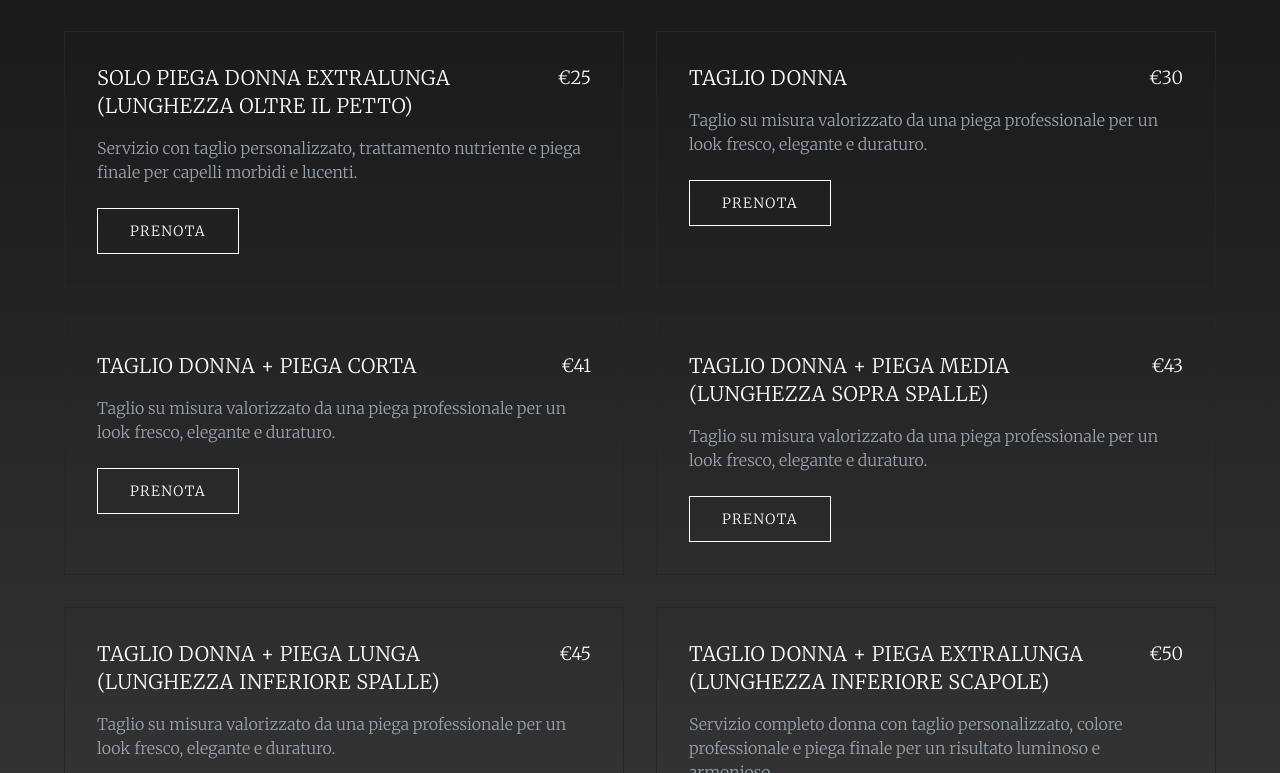
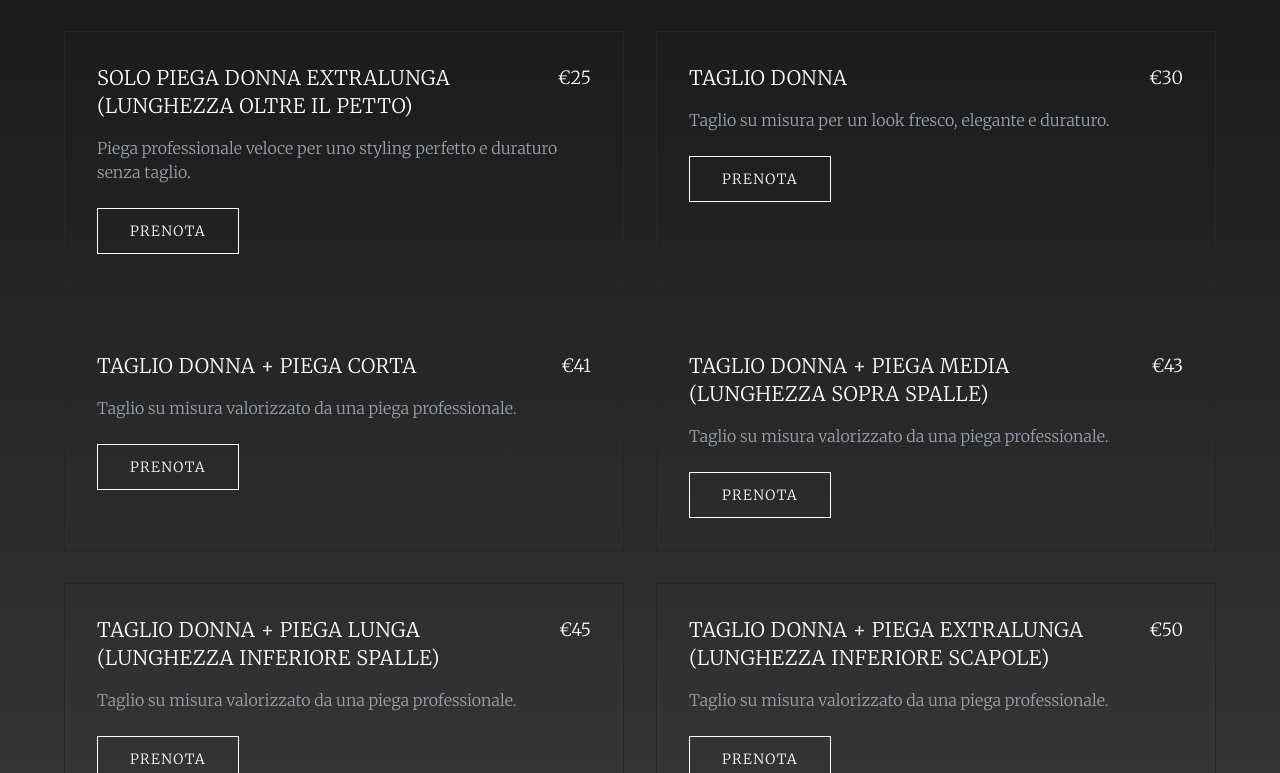
Before and after one commit to Lillo1254/project_hair_makeup, a Next.js app: page /servicesPage in a window 1280 px wide. Shown: the part 1367-2140 px from the top of the page. Built offline with nearby package versions, Linux system fonts and the light colour scheme; a web font is replaced by a local one.

Commit message:
update service.json

```diff
--- a/app/laminazione/page.tsx
+++ b/app/laminazione/page.tsx
@@ -60,7 +60,7 @@ export default function ServiziSpecialiPage() {
                     </div>
 
                     {/* Box Immagine Placeholder - Sostituisci il div con <Image /> quando hai la foto */}
-                    <div className="w-full aspect-square md:aspect-[4/5] bg-neutral-400 border border-neutral-800 rounded-2xl flex flex-col items-center justify-center p-8 text-center shadow-2xl">
+                    <div className="w-full aspect-square md:aspect-4/5 bg-neutral-400 border border-neutral-800 rounded-2xl flex flex-col items-center justify-center p-8 text-center shadow-2xl">
                         <Image
                             src="/nevitaly.png"
                             alt="Laminazione Nevitaly"
@@ -74,8 +74,8 @@ export default function ServiziSpecialiPage() {
 
                 {/* RICOSTRUZIONE EGO BOND */}
                 <section className="grid grid-cols-1 md:grid-cols-2 gap-12 items-center">
-                    {/* Box Immagine Placeholder - Ordine invertito su desktop */}
-                    <div className="order-2 md:order-1 w-full aspect-square md:aspect-[4/5] bg-neutral-400 border border-neutral-800 rounded-2xl flex flex-col items-center justify-center p-8 text-center shadow-2xl">
+
+                    <div className="order-2 md:order-1 w-full aspect-square md:aspect-4/5 bg-neutral-400 border border-neutral-800 rounded-2xl flex flex-col items-center justify-center p-8 text-center shadow-2xl">
                         <Image
                             src="/egobond.png"
                             alt="Ricostruzione Ego Bond"
--- a/app/servicesPage/servizi.json
+++ b/app/servicesPage/servizi.json
@@ -14,7 +14,7 @@
         "servizio": "Barba",
         "prezzo": 10,
         "valuta": "EUR",
-        "descrizione": "Servizio completo uomo con taglio personalizzato, shampoo e sistemazione barba con rifinitura e modellatura."
+        "descrizione": "Servizio completo uomo con taglio barba personalizzato, sistemazione barba con rifinitura e modellatura."
       },
       {
         "servizio": "Taglio Uomo + Shampoo + Barba Express",
@@ -41,43 +41,43 @@
         "servizio": "Solo Piega Donna lunga (lunghezza oltre spalle)",
         "prezzo": 20,
         "valuta": "EUR",
-        "descrizione": "Servizio con taglio personalizzato, trattamento nutriente e piega finale per capelli morbidi e lucenti."
+        "descrizione": "Piega professionale veloce per uno styling perfetto e duraturo senza taglio."
       },
       {
         "servizio": "Solo Piega Donna extralunga (lunghezza oltre il petto)",
         "prezzo": 25,
         "valuta": "EUR",
-        "descrizione": "Servizio con taglio personalizzato, trattamento nutriente e piega finale per capelli morbidi e lucenti."
+        "descrizione": "Piega professionale veloce per uno styling perfetto e duraturo senza taglio."
       },
          {
         "servizio": "Taglio Donna",
         "prezzo": 30,
         "valuta": "EUR",
-        "descrizione": "Taglio su misura valorizzato da una piega professionale per un look fresco, elegante e duraturo."
+        "descrizione": "Taglio su misura per un look fresco, elegante e duraturo."
       },
       {
         "servizio": "Taglio Donna + Piega corta",
         "prezzo": 41,
         "valuta": "EUR",
-        "descrizione": "Taglio su misura valorizzato da una piega professionale per un look fresco, elegante e duraturo."
+        "descrizione": "Taglio su misura valorizzato da una piega professionale."
       },
          {
         "servizio": "Taglio Donna + Piega media (lunghezza sopra spalle)",
         "prezzo": 43,
         "valuta": "EUR",
-        "descrizione": "Taglio su misura valorizzato da una piega professionale per un look fresco, elegante e duraturo."
+        "descrizione": "Taglio su misura valorizzato da una piega professionale."
       },
          {
         "servizio": "Taglio Donna + Piega lunga (lunghezza inferiore spalle)",
         "prezzo": 45,
         "valuta": "EUR",
-        "descrizione": "Taglio su misura valorizzato da una piega professionale per un look fresco, elegante e duraturo."
+        "descrizione": "Taglio su misura valorizzato da una piega professionale."
       },
       {
         "servizio": "Taglio Donna + Piega extralunga (lunghezza inferiore scapole)",
         "prezzo": 50,
         "valuta": "EUR",
-        "descrizione": "Servizio completo donna con taglio personalizzato, colore professionale e piega finale per un risultato luminoso e armonioso."
+        "descrizione": "Taglio su misura valorizzato da una piega professionale."
       },
       {
         "servizio": "Frangia o ritocco profili",
@@ -89,7 +89,7 @@
         "servizio": "Taglio macchinetta UNIFORME",
         "prezzo": 10,
         "valuta": "EUR",
-        "descrizione": "Servizio completo donna con taglio personalizzato, colore professionale e piega finale per un risultato luminoso e armonioso."
+        "descrizione": "Taglio su misura per rifinitura con solo macchinetta ."
       },
       {
         "servizio": "Trecce, semiraccolti, acconciature",
@@ -113,7 +113,7 @@
         "servizio": "Tonalizzante lunghezze",
         "prezzo": 25,
         "valuta": "EUR",
-        "descrizione": "Servizio con taglio personalizzato, trattamento nutriente e piega finale per capelli morbidi e lucenti."
+        "descrizione": "Trattamento nutriente e piega finale per capelli morbidi e lucenti."
       },
       {
         "servizio": "Schiariture ",
@@ -132,25 +132,25 @@
         "servizio": "Extension ciocche compreso montaggio",
         "prezzo": "4,50 cad.",
         "valuta": "EUR",
-        "descrizione": "Servizio con taglio personalizzato, trattamento nutriente e piega finale per capelli morbidi e lucenti."
+        "descrizione": "Montaggio extension con ciocche incluse, per un look più lungo e voluminoso."
       },
       {
         "servizio": "Ricostruzione profonda EGO BOND",
         "prezzo": "45",
         "valuta": "EUR",
-        "descrizione": "Servizio con taglio personalizzato, trattamento nutriente e piega finale per capelli morbidi e lucenti."
+        "descrizione": "Ricostruzione fibre del capello per rinforzare e proteggere i capelli danneggiati, con trattamento nutriente."
       },
       {
         "servizio": "Laminazione effetto glam",
         "prezzo": "30",
         "valuta": "EUR",
-        "descrizione": "Servizio con taglio personalizzato, trattamento nutriente e piega finale per capelli morbidi e lucenti."
+        "descrizione": "Servizio laminazione per capelli lucidi e setosi, con effetto glamour e protezione della fibra capillare."
       },
       {
         "servizio": "Trattamento anticrespo (durata 4/5 mesi)",
         "prezzo": "2,50 € gr",
         "valuta": "EUR",
-        "descrizione": "Servizio con taglio personalizzato, trattamento nutriente e piega finale per capelli morbidi e lucenti."
+        "descrizione": "Trattamento anticrespo per capelli crespi e indisciplinati, con effetto liscio e duraturo."
       }
 
     ],
--- a/app/serviziqr/serviziqr.json
+++ b/app/serviziqr/serviziqr.json
@@ -14,7 +14,7 @@
         "servizio": "Barba",
         "prezzo": 10,
         "valuta": "EUR",
-        "descrizione": "Servizio completo uomo con taglio personalizzato, shampoo e sistemazione barba con rifinitura e modellatura."
+        "descrizione": "Servizio completo uomo con taglio barba personalizzato, sistemazione barba con rifinitura e modellatura."
       },
       {
         "servizio": "Taglio Uomo + Shampoo + Barba Express",
@@ -41,43 +41,43 @@
         "servizio": "Solo Piega Donna lunga (lunghezza oltre spalle)",
         "prezzo": 20,
         "valuta": "EUR",
-        "descrizione": "Servizio con taglio personalizzato, trattamento nutriente e piega finale per capelli morbidi e lucenti."
+        "descrizione": "Piega professionale veloce per uno styling perfetto e duraturo senza taglio."
       },
       {
         "servizio": "Solo Piega Donna extralunga (lunghezza oltre il petto)",
         "prezzo": 25,
         "valuta": "EUR",
-        "descrizione": "Servizio con taglio personalizzato, trattamento nutriente e piega finale per capelli morbidi e lucenti."
+        "descrizione": "Piega professionale veloce per uno styling perfetto e duraturo senza taglio."
       },
          {
         "servizio": "Taglio Donna",
         "prezzo": 30,
         "valuta": "EUR",
-        "descrizione": "Taglio su misura valorizzato da una piega professionale per un look fresco, elegante e duraturo."
+        "descrizione": "Taglio su misura per un look fresco, elegante e duraturo."
       },
       {
         "servizio": "Taglio Donna + Piega corta",
         "prezzo": 41,
         "valuta": "EUR",
-        "descrizione": "Taglio su misura valorizzato da una piega professionale per un look fresco, elegante e duraturo."
+        "descrizione": "Taglio su misura valorizzato da una piega professionale."
       },
          {
         "servizio": "Taglio Donna + Piega media (lunghezza sopra spalle)",
         "prezzo": 43,
         "valuta": "EUR",
-        "descrizione": "Taglio su misura valorizzato da una piega professionale per un look fresco, elegante e duraturo."
+        "descrizione": "Taglio su misura valorizzato da una piega professionale."
       },
          {
         "servizio": "Taglio Donna + Piega lunga (lunghezza inferiore spalle)",
         "prezzo": 45,
         "valuta": "EUR",
-        "descrizione": "Taglio su misura valorizzato da una piega professionale per un look fresco, elegante e duraturo."
+        "descrizione": "Taglio su misura valorizzato da una piega professionale."
       },
       {
         "servizio": "Taglio Donna + Piega extralunga (lunghezza inferiore scapole)",
         "prezzo": 50,
         "valuta": "EUR",
-        "descrizione": "Servizio completo donna con taglio personalizzato, colore professionale e piega finale per un risultato luminoso e armonioso."
+        "descrizione": "Taglio su misura valorizzato da una piega professionale."
       },
       {
         "servizio": "Frangia o ritocco profili",
@@ -89,7 +89,7 @@
         "servizio": "Taglio macchinetta UNIFORME",
         "prezzo": 10,
         "valuta": "EUR",
-        "descrizione": "Servizio completo donna con taglio personalizzato, colore professionale e piega finale per un risultato luminoso e armonioso."
+        "descrizione": "Taglio su misura per rifinitura con solo macchinetta ."
       },
       {
         "servizio": "Trecce, semiraccolti, acconciature",
@@ -113,7 +113,7 @@
         "servizio": "Tonalizzante lunghezze",
         "prezzo": 25,
         "valuta": "EUR",
-        "descrizione": "Servizio con taglio personalizzato, trattamento nutriente e piega finale per capelli morbidi e lucenti."
+        "descrizione": "Trattamento nutriente e piega finale per capelli morbidi e lucenti."
       },
       {
         "servizio": "Schiariture ",
@@ -132,25 +132,25 @@
         "servizio": "Extension ciocche compreso montaggio",
         "prezzo": "4,50 cad.",
         "valuta": "EUR",
-        "descrizione": "Servizio con taglio personalizzato, trattamento nutriente e piega finale per capelli morbidi e lucenti."
+        "descrizione": "Montaggio extension con ciocche incluse, per un look più lungo e voluminoso."
       },
       {
         "servizio": "Ricostruzione profonda EGO BOND",
         "prezzo": "45",
         "valuta": "EUR",
-        "descrizione": "Servizio con taglio personalizzato, trattamento nutriente e piega finale per capelli morbidi e lucenti."
+        "descrizione": "Ricostruzione fibre del capello per rinforzare e proteggere i capelli danneggiati, con trattamento nutriente."
       },
       {
         "servizio": "Laminazione effetto glam",
         "prezzo": "30",
         "valuta": "EUR",
-        "descrizione": "Servizio con taglio personalizzato, trattamento nutriente e piega finale per capelli morbidi e lucenti."
+        "descrizione": "Servizio laminazione per capelli lucidi e setosi, con effetto glamour e protezione della fibra capillare."
       },
       {
         "servizio": "Trattamento anticrespo (durata 4/5 mesi)",
         "prezzo": "2,50 € gr",
         "valuta": "EUR",
-        "descrizione": "Servizio con taglio personalizzato, trattamento nutriente e piega finale per capelli morbidi e lucenti."
+        "descrizione": "Trattamento anticrespo per capelli crespi e indisciplinati, con effetto liscio e duraturo."
       }
 
     ],
```
